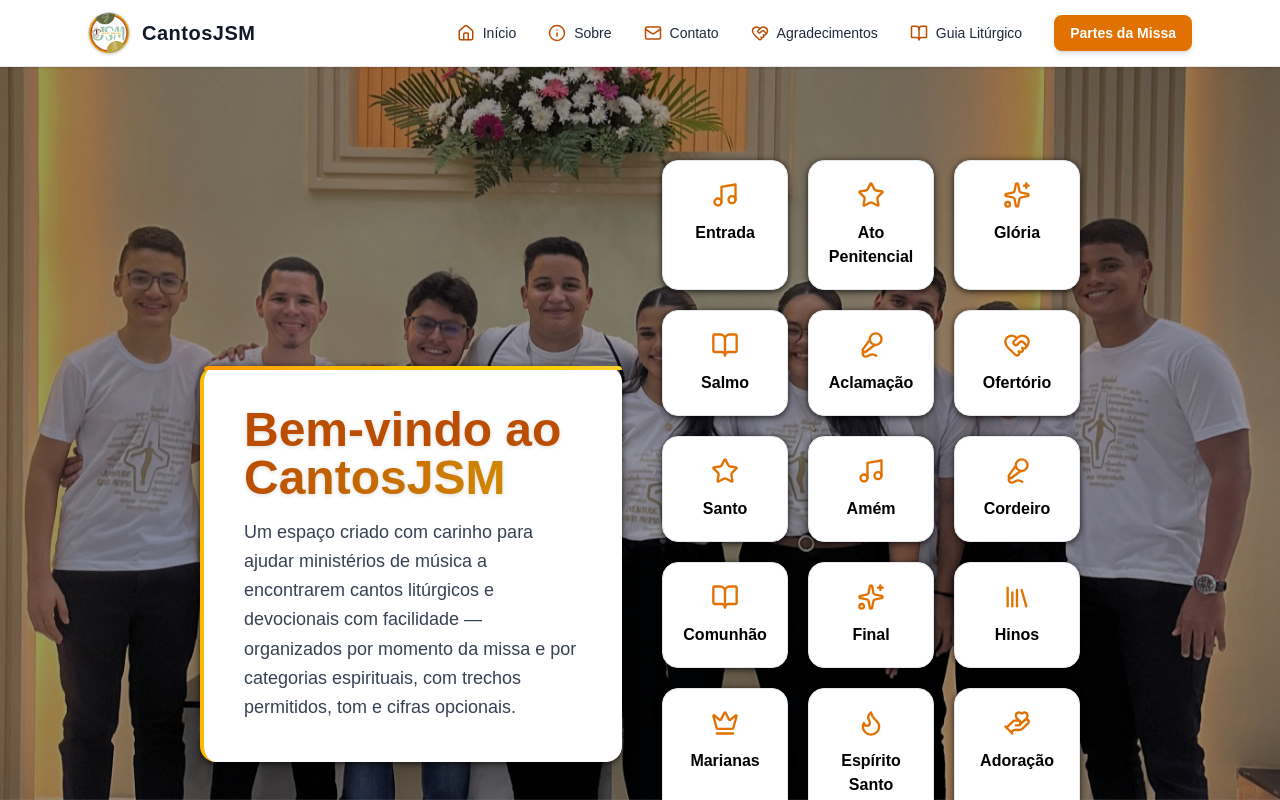
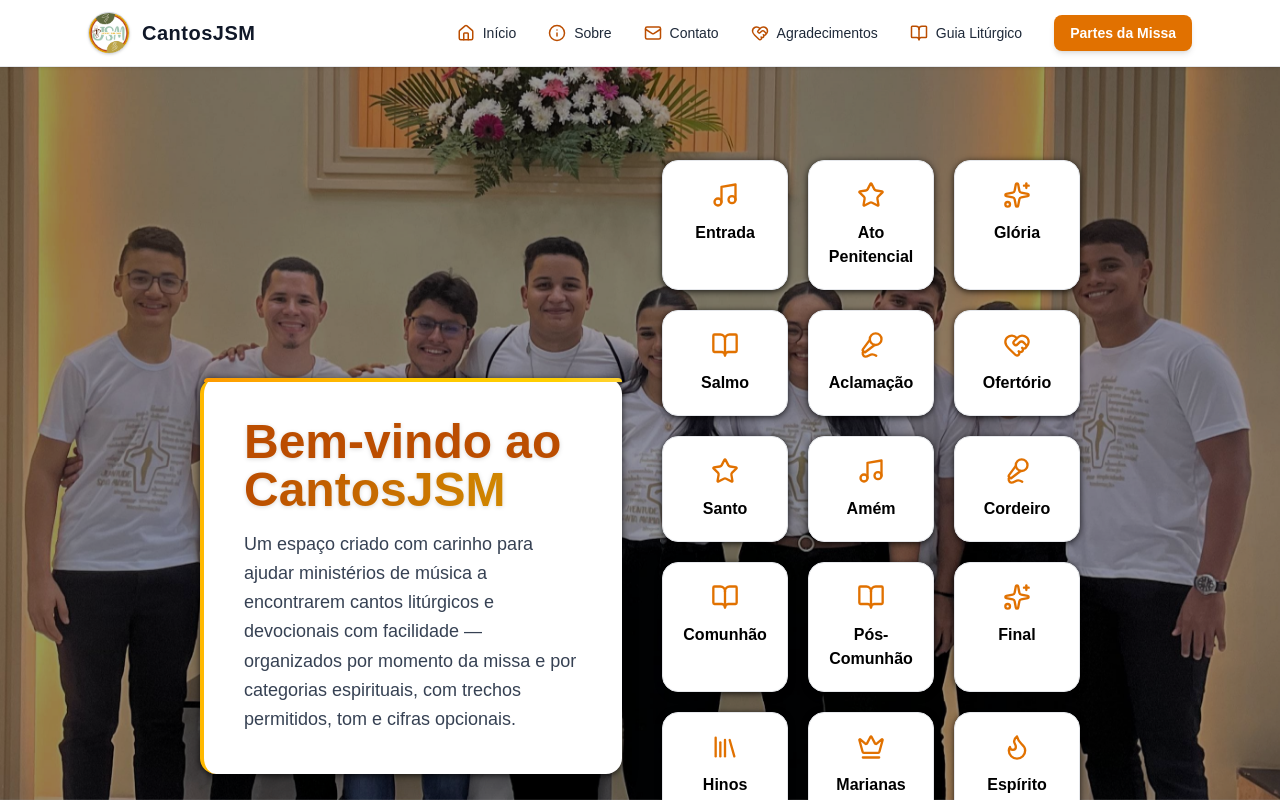
Before and after one commit to robsonalbuquerquedev/cantosjsm, a Next.js app: page / in a window 1280 px wide. Shown: the top 800 px of the page. Built offline with nearby package versions, Linux system fonts and the light colour scheme.

Commit message:
update: main page.tsx

```diff
--- a/src/app/page.tsx
+++ b/src/app/page.tsx
@@ -28,6 +28,7 @@ export default function Home() {
     { label: "Amém", path: "/amem", icon: Music },
     { label: "Cordeiro", path: "/cordeiro", icon: Mic2 },
     { label: "Comunhão", path: "/comunhao", icon: BookOpen },
+    { label: "Pós-Comunhão", path: "/pos-comunhao", icon: BookOpen },
     { label: "Final", path: "/final", icon: Sparkles },
 
     // NOVAS CATEGORIAS
```
